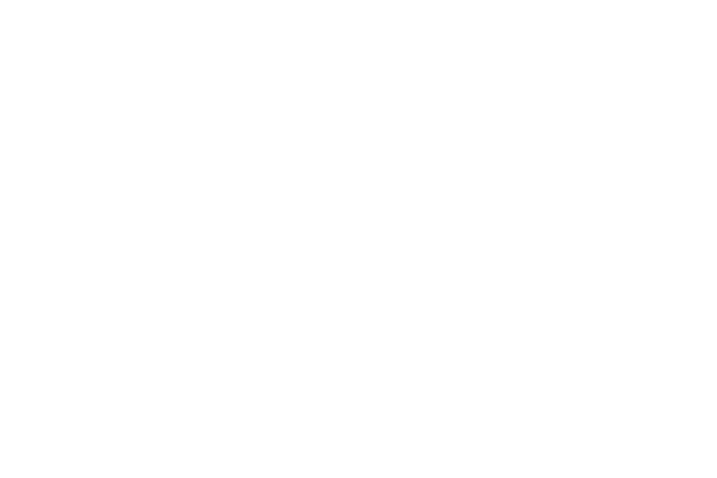
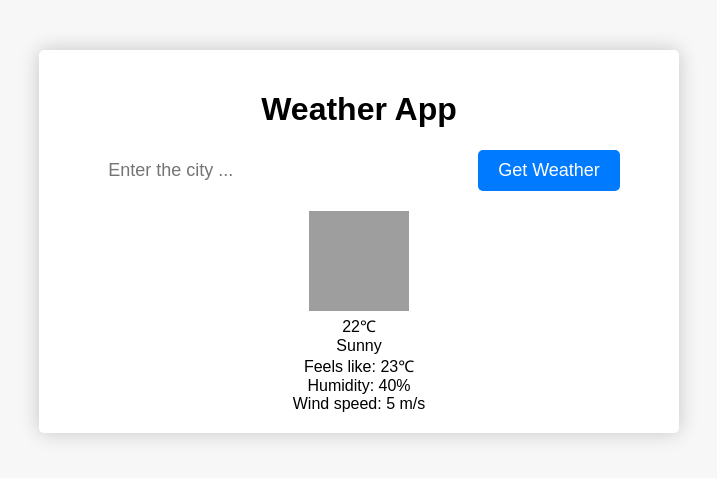
Before and after one commit to zhale-el/Javascript-king---weather-app, a plain HTML site: page index.html in a window 1280 px wide. Shown: the whole page, without its empty margins (281-998 px from the left). Drawn offline with Linux system fonts and the light colour scheme; grey boxes are pictures that could not be loaded.

Commit message:
style...

```diff
--- a/index.html
+++ b/index.html
@@ -7,6 +7,32 @@
     <title>Weather App</title>
   </head>
   <body>
+    <div class="weather-container">
+      <h1 class="weather-title">Weather App</h1>
+
+      <form>
+        <input type="text" id="city-input" placeholder="Enter the city ..." />
+        <input type="submit" value="Get Weather" />
+      </form>
+
+      <div class="weater-data">
+        <div class="weather-icon">
+          <img
+            src="http://openweathermap.org/img/wn/01d.png"
+            alt="weather Icon"
+          />
+        </div>
+
+        <div class="weather-temperature">22℃</div>
+        <div class="weather-description">Sunny</div>
+
+        <div class="weather-details">
+          <div>Feels like: 23℃</div>
+          <div>Humidity: 40%</div>
+          <div>Wind speed: 5 m/s</div>
+        </div>
+      </div>
+    </div>
     <script src="./script.js"></script>
   </body>
 </html>
--- a/style.css
+++ b/style.css
@@ -0,0 +1,52 @@
+body {
+  background-color: #f7f7f7;
+  font-family: "Montserrat", sans-serif;
+  margin: 0;
+}
+.weather-container {
+  background-color: #fff;
+  box-shadow: 0 0 20px rgba(0, 0, 0, 0.2);
+  margin: 0 auto;
+  margin-top: 50px;
+  text-align: center;
+  max-width: 600px;
+  border-radius: 5px;
+  padding: 20px;
+}
+form {
+  display: flex;
+  align-items: center;
+  justify-content: center;
+  margin-bottom: 20px;
+}
+form input[type="text"] {
+  width: 60%;
+
+  padding: 10px;
+  border: none;
+  outline: none;
+  font-size: 18px;
+  transition: 0.3s;
+}
+
+form input[type="submit"] {
+  background-color: #007bff;
+  color: #fff;
+  padding: 10px 20px;
+  border: none;
+  outline: none;
+  border-radius: 5px;
+  font-size: 18px;
+  transition: 0.3s ease;
+  cursor: pointer;
+}
+form input[type="submit"]:hover {
+  background-color: #0062cc;
+}
+.weather-icon img {
+  width: 100px;
+  height: 100px;
+  background-size: contain;
+  background-repeat: no-repeat;
+  background-position: center center;
+}
```
